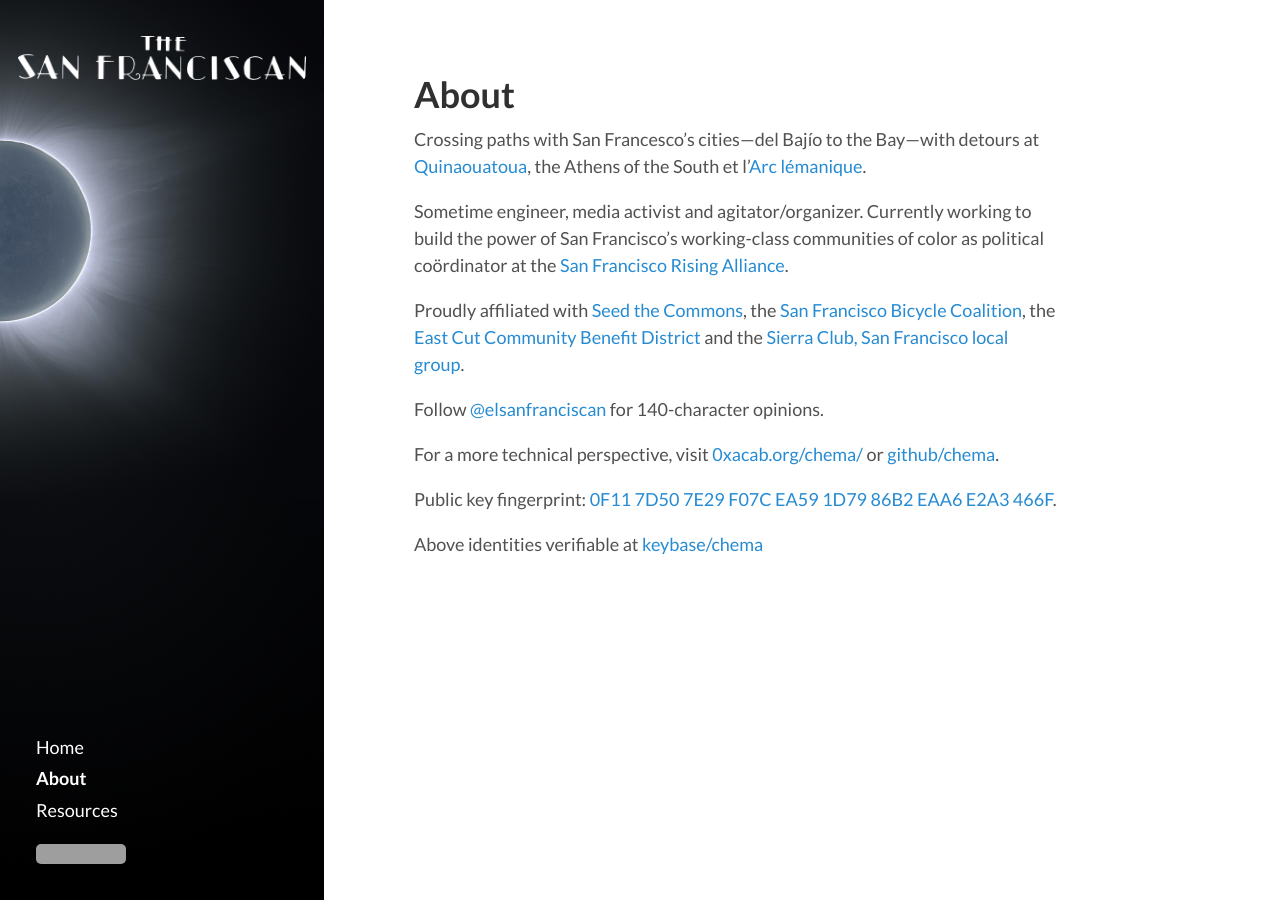
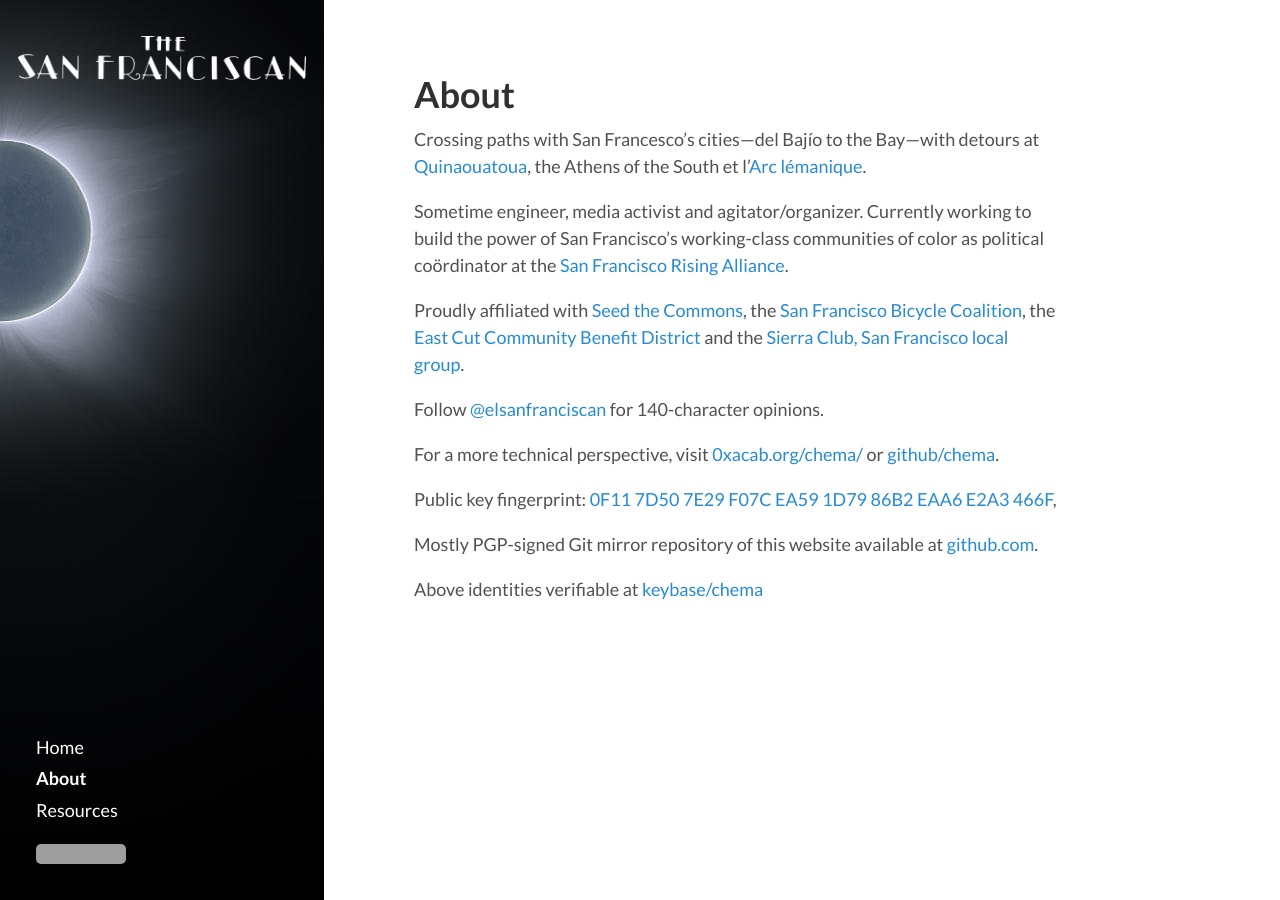
Before and after one commit to chema/sanfranciscan, a Jekyll site: the page built from about.md, in a window 1280 px wide. Built offline with Jekyll 4.4.1, drawn with Linux system fonts in a browser that asks for light colours; grey boxes are pictures that could not be loaded.

Commit message:
Added link to github mirror.

```diff
--- a/about.md
+++ b/about.md
@@ -12,6 +12,8 @@
 
 For a more technical perspective, visit [0xacab.org/chema/](https://0xacab.org/chema/) or [github/chema](https://github.com/chema).
 
-Public key fingerprint: [0F11 7D50 7E29 F07C EA59 1D79 86B2 EAA6 E2A3 466F](https://keybase.io/chema/key.asc).
+Public key fingerprint: [0F11 7D50 7E29 F07C EA59 1D79 86B2 EAA6 E2A3 466F](https://keybase.io/chema/key.asc),
+
+Mostly PGP-signed Git mirror repository of this website available at [github.com](https://github.com/chema/sanfranciscan/commits/master).
 
 Above identities verifiable at [keybase/chema](https://keybase.io/chema)
```
